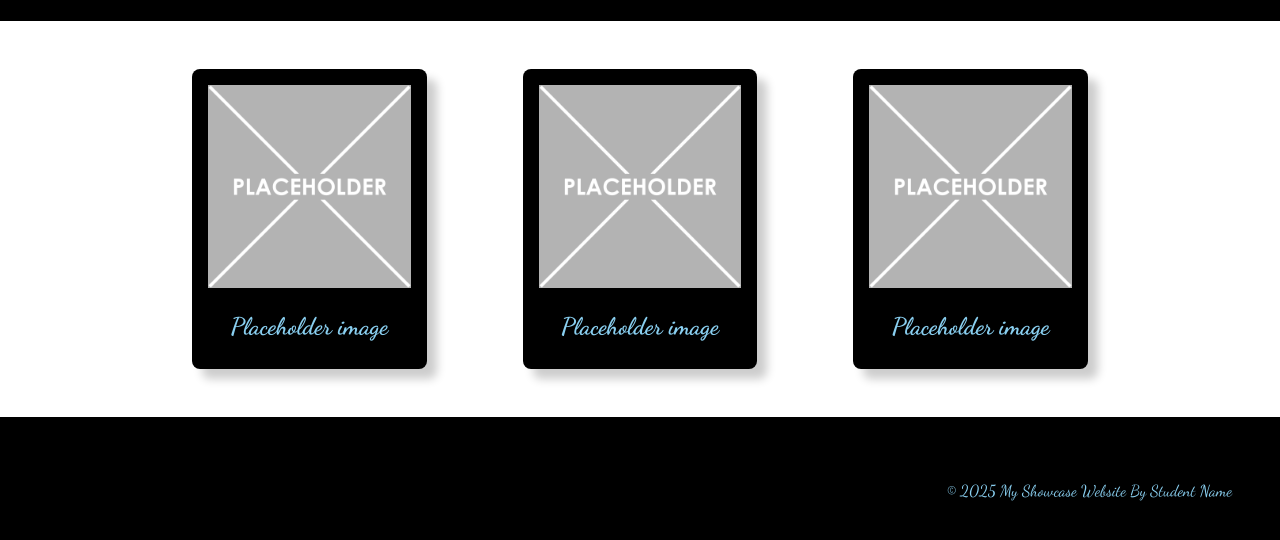
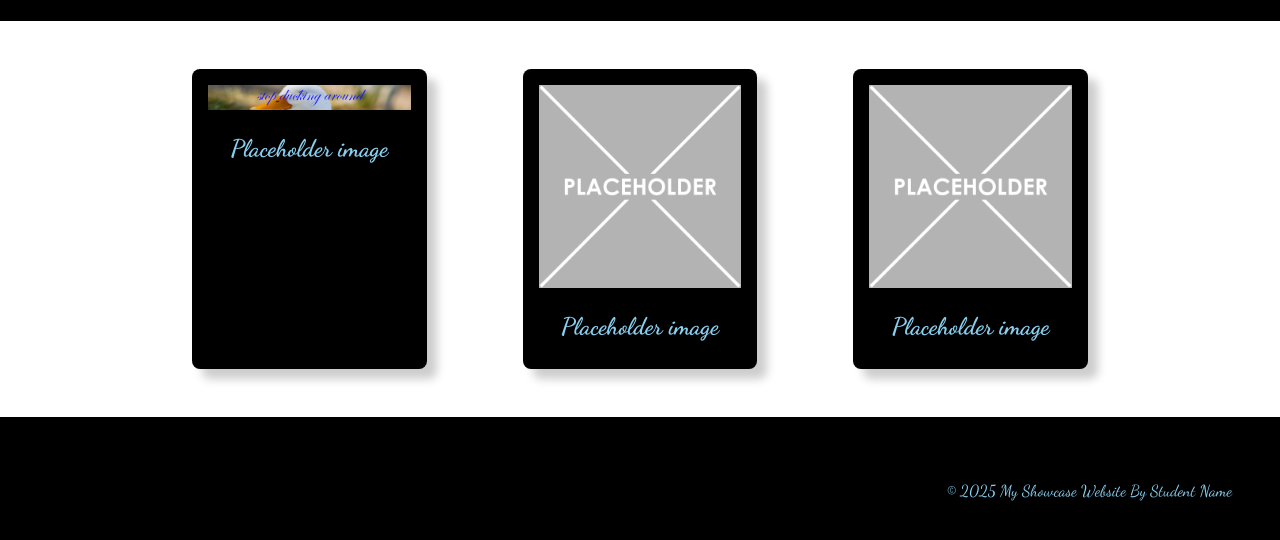
Before and after one commit to 24O24/MyYear10Website, a plain HTML site: page index.html in a window 1280 px wide. Shown: the part 322-862 px from the top of the page. Drawn offline with Linux system fonts and the light colour scheme.

Commit message:
updaste pictures

```diff
--- a/index.html
+++ b/index.html
@@ -26,7 +26,7 @@
         <div class="topic-content">
             <!-- one "card" which includes an image with a text below it -->
             <div class="topic-card">
-                <img src="images/placeholder-1024x1024.png" alt="change this too!">
+                <img src="images/stop_ducking_around.png" alt="change this too!">
                 <h2 class="topic-card-text">Placeholder image</h2>
             </div>
             <div class="topic-card">
```
